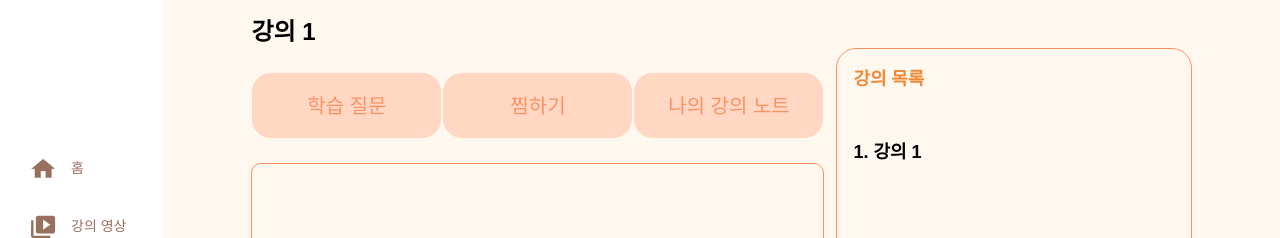
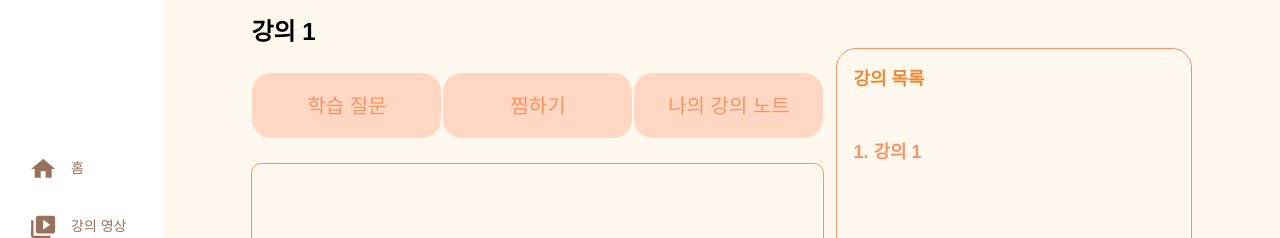
Before and after one commit to horang-edu/FE, a React (Create React App) app: page /video/1 in a window 1280 px wide. Shown: the top 238 px of the page. Built offline with nearby package versions, Linux system fonts and the light colour scheme; no server answers; a web font is replaced by a local one.

Commit message:
#56 design : 강의 영상 css 수정

```diff
--- a/src/pages/Video.jsx
+++ b/src/pages/Video.jsx
@@ -10,7 +10,7 @@ import "../style/styles.css";
 // import { ReactComponent as PickIcon } from "../assets/svg/pick.svg";
 // import { ReactComponent as EditerIcon } from "../assets/svg/editer.svg";
 import { getCookie } from "../utils/cookie";
-// import { eachDayOfInterval } from "date-fns";
+
 function Video() {
   const { id } = useParams();
   const [videoPlayTime, setVideoPlayTime] = useState(null);
@@ -116,9 +116,7 @@ function Video() {
     overflow: "hidden",
   };
 
-  // 수정해야함
   const handleSubmitQuestion = () => {
-    // Create postRequestDto
     const token = getCookie("token");
     const postRequestDto = {
       title,
@@ -126,20 +124,21 @@ function Video() {
       category: "QUESTION",
     };
 
-    // API call
     axios
       .post("http://3.34.10.94:8080/api/post", postRequestDto, {
         headers: {
-          Authorization: `${token}`, // Added "Bearer" prefix
+          Authorization: `${token}`,
         },
       })
       .then((response) => {
-        // Handle success
         console.log("글이 성공적으로 작성되었습니다.", response.data);
-        // Close modal
+        alert("글이 작성되었습니다.");
+        setTitle("");
+        setContent("");
+        setShowNotes(prevShowNotes);
+        setShowQuestion(prevShowQuestion);
       })
       .catch((error) => {
-        // Handle error
         console.error("글 작성 중 오류가 발생했습니다.", error);
       });
   };
@@ -157,7 +156,7 @@ function Video() {
         }
       );
       console.log("Video picked successfully:", response.data);
-      alert("찜등록되었습니다.");
+      alert("찜 등록되었습니다.");
     } catch (error) {
       console.error("Error picking video:", error);
     }
@@ -176,6 +175,10 @@ function Video() {
     setShowQuestion(prevShowQuestion);
   };
 
+  const handleLectureNotesClick = (event) => {
+    event.preventDefault();
+    alert("준비중입니다");
+  };
   return (
     <div className="flex flex-col m-16 ">
       <div className="flex justify-center">
@@ -209,7 +212,8 @@ function Video() {
                 </div>
                 <div
                   className="text-xl text-[#F99363] flex justify-center items-center w-[11.9375rem] h-[4.1875rem] rounded-[1.25rem] border border-[#FFF8EF] bg-[#FFD7C3] hover:bg-[#F99363] hover:text-[#FFD7C3]"
-                  onClick={() => setShowNotes()}
+                  // onClick={() => setShowNotes()}
+                  onClick={handleLectureNotesClick}
                 >
                   나의 강의 노트
                 </div>
@@ -221,7 +225,12 @@ function Video() {
                 <div className="videolist">
                   <div className="videolist-font">강의 목록</div>
                   {videoList.map((item, index) => (
-                    <li className="videolist-font1" key={item.id}>
+                    <li
+                      className={`videolist-font1 ${
+                        item.id === parseInt(id) ? "selected" : ""
+                      }`}
+                      key={item.id}
+                    >
                       <Link to={`/video/${item.id}`}>{`${index + 1}. ${
                         item.title
                       }`}</Link>
@@ -275,7 +284,7 @@ function Video() {
                       className="videolist-question-button2"
                       onClick={handleSubmitQuestion}
                     >
-                      Submit
+                      등록하기
                     </button>
                   </div>
                 </div>
--- a/src/style/styles.css
+++ b/src/style/styles.css
@@ -506,3 +506,8 @@
   height: 19.25rem;
   width: full;
 }
+
+.videolist-font1.selected {
+  color: #f99363;
+  font-weight: bold;
+}
```
